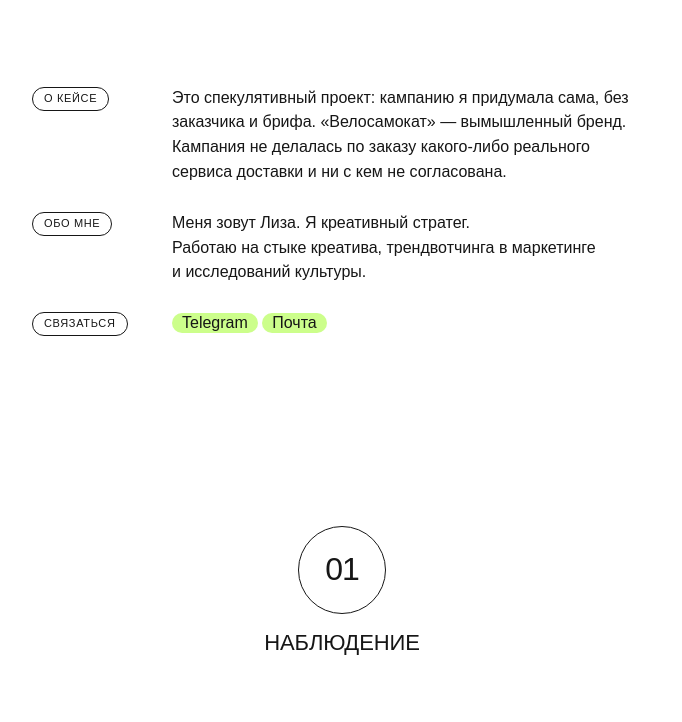
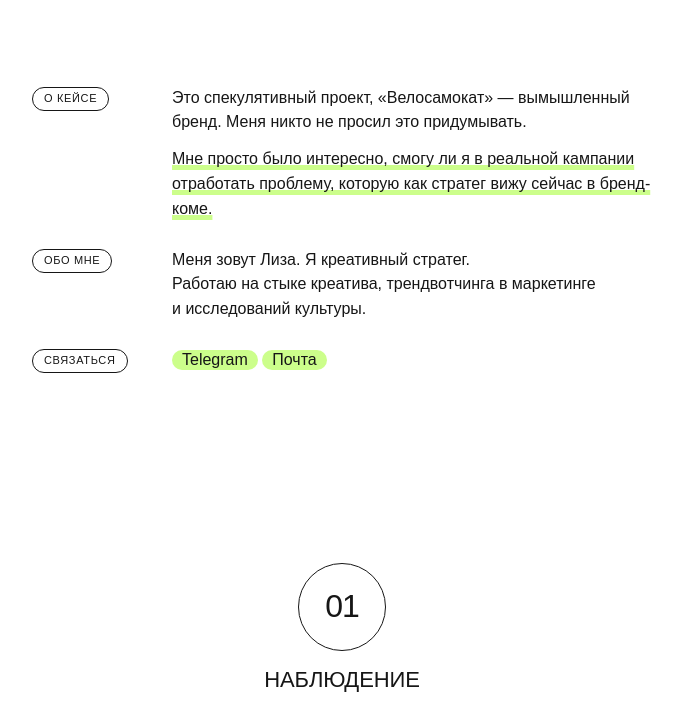
Before and after one commit to lisaleks000-jpg/velosamokat, a plain HTML site: page index.html in a window 1280 px wide. Shown: the part 996-1718 px from the top of the page, without its empty margins (298-980 px from the left). Drawn offline with Linux system fonts and the light colour scheme.

Commit message:
Новый текст «О кейсе»
Co-Authored-By: Claude Opus 5.5 <noreply@anthropic.com>

```diff
--- a/index.html
+++ b/index.html
@@ -81,6 +81,7 @@ a.pill:hover{background:var(--lime)}
 /* Intro plates */
 .intro{max-width:var(--col);margin:clamp(56px,8vw,88px) auto 0;display:grid;gap:26px}
 .plate{display:grid;grid-template-columns:120px minmax(0,1fr);gap:20px;font-size:16px;line-height:1.55}
+.plate .stack{display:grid;gap:12px}
 .plate .pill{justify-self:start;align-self:start;margin-top:1px}
 .inline-link{background:var(--lime);border-radius:999px;padding:1px 10px 2px;white-space:nowrap;text-decoration:none}
 .inline-link:hover{text-decoration:underline}
@@ -183,7 +184,7 @@ figcaption b{color:var(--ink);font-weight:700}
 </figure>
 
 <section class="intro">
-  <div class="plate"><span class="pill small">О кейсе</span><p>Это спекулятивный проект: кампанию я придумала сама, без заказчика и брифа. «Велосамокат» — вымышленный бренд. Кампания не делалась по заказу какого-либо реального сервиса доставки и ни с кем не согласована.</p></div>
+  <div class="plate"><span class="pill small">О кейсе</span><div class="stack"><p>Это спекулятивный проект, «Велосамокат» — вымышленный бренд. Меня никто не просил это придумывать.</p><p><span class="uline">Мне просто было интересно, смогу ли я в реальной кампании отработать проблему, которую как стратег вижу сейчас в бренд-коме.</span></p></div></div>
   <div class="plate"><span class="pill small">Обо мне</span><p>Меня зовут Лиза. Я креативный стратег.<br>Работаю на стыке креатива, трендвотчинга в маркетинге и исследований культуры.</p></div>
   <div class="plate"><span class="pill small">Связаться</span><p><a class="inline-link" href="https://t.me/lisaleksa">Telegram</a> <a class="inline-link" href="mailto:lisaleks000@gmail.com">Почта</a></p></div>
 </section>
```
